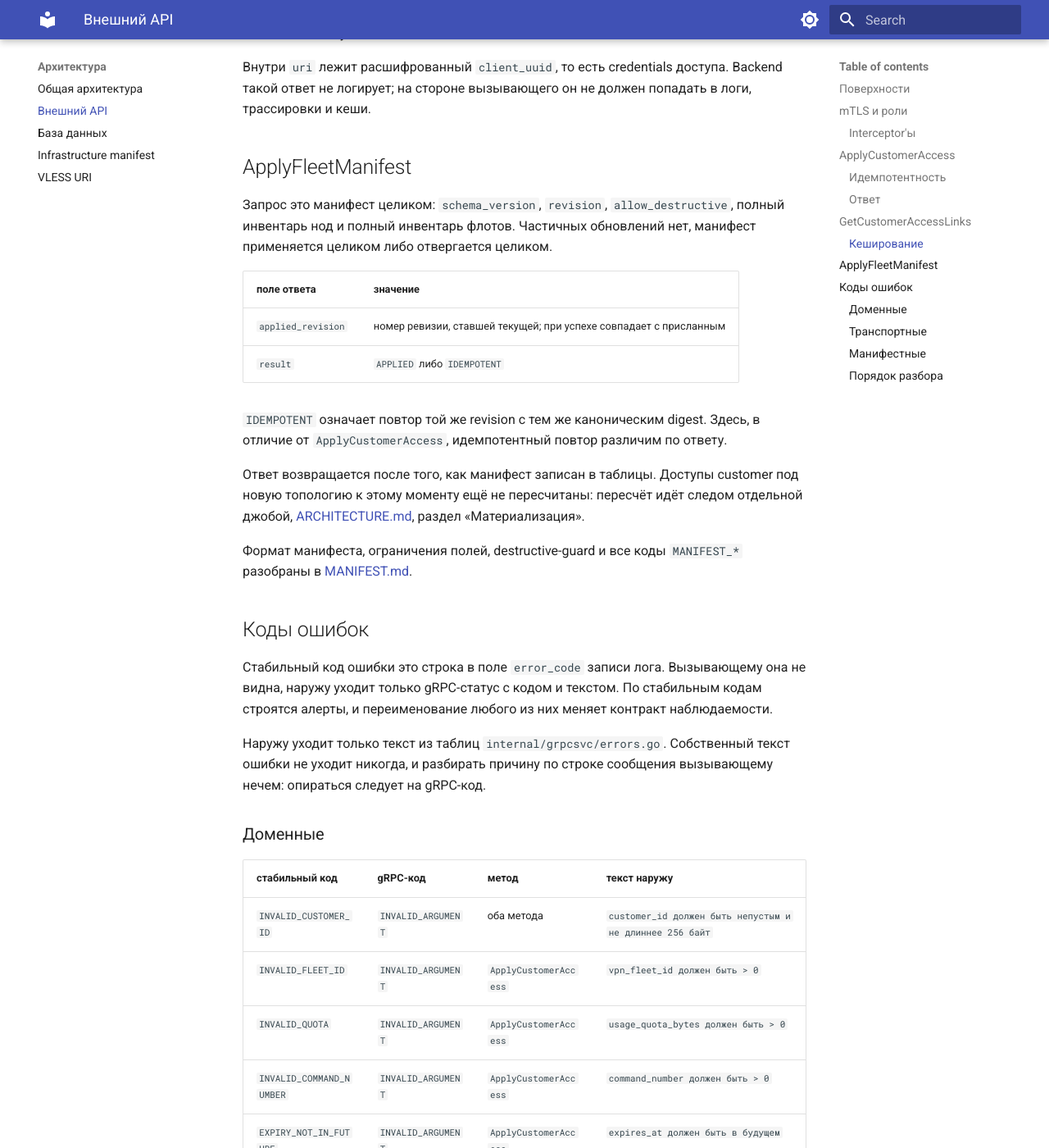
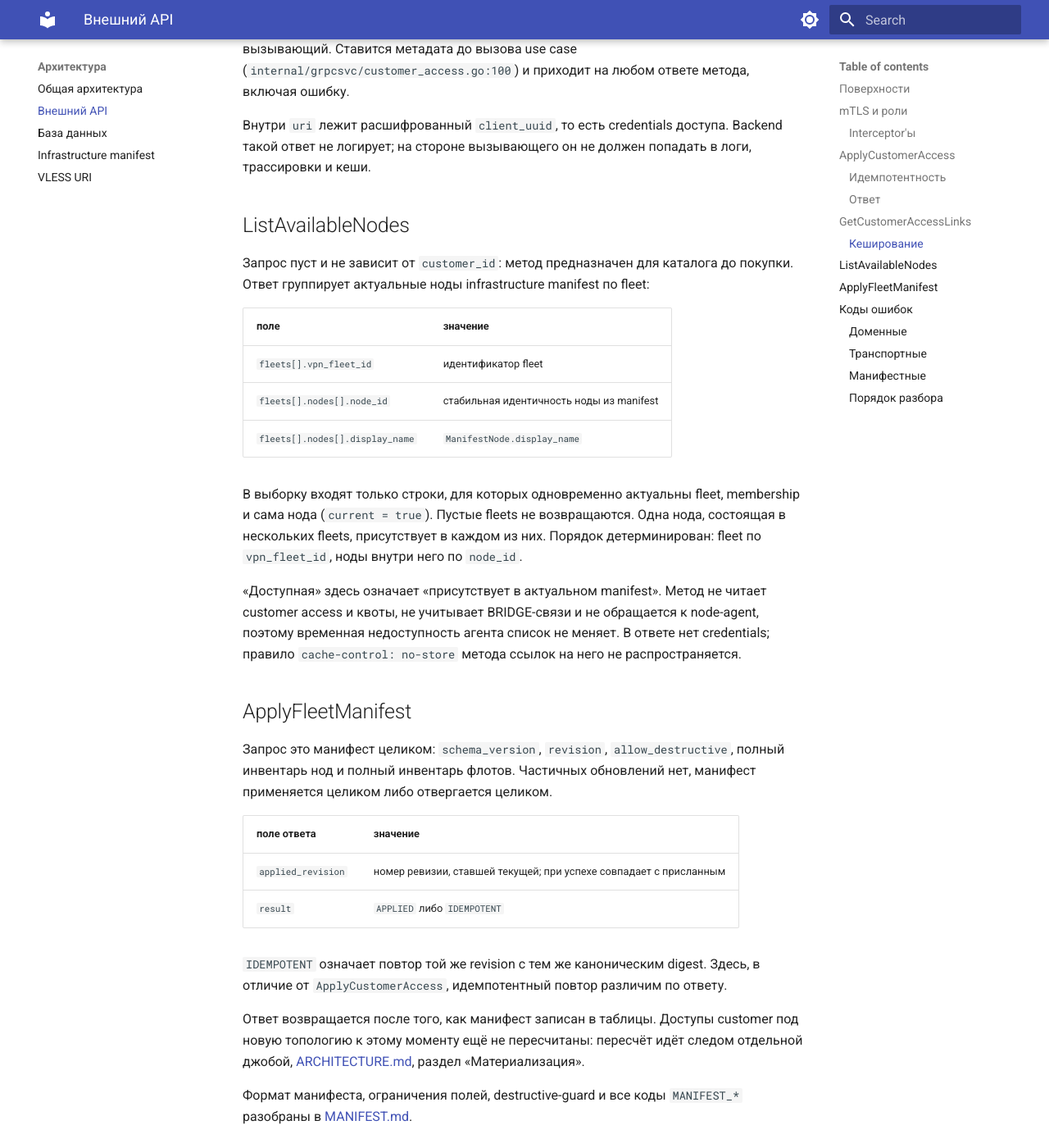
Before and after one commit to SpiritTechDevelopment/SpiritVPN, an MkDocs documentation site: the page built from docs/API.md, in a window 1280 px wide and 1400 px high, scrolled down 6147 px. Shown: the whole window at 82% size. Built offline with MkDocs 1.6.1 and Material for MkDocs 9.7.7, drawn with Linux system fonts in a browser that asks for light colours; some of the changed text lies outside the part shown.

Commit message:
docs: обновлена документация по новому rpc ListAvailiableNodes

```diff
--- a/docs/API.md
+++ b/docs/API.md
@@ -15,6 +15,7 @@
 |---|---|---|---|
 | `CustomerAccessService` | `ApplyCustomerAccess` | `customer-access-writer` | product-сервис |
 | `CustomerAccessService` | `GetCustomerAccessLinks` | `customer-access-reader` | product-сервис |
+| `CustomerAccessService` | `ListAvailableNodes` | `customer-access-reader` | product-сервис |
 | `ManifestService` | `ApplyFleetManifest` | `manifest-writer` | infrastructure CI/CD |
 
 Файлы контракта: `proto/spiritvpn/customer/v1/customer.proto` и
@@ -225,6 +226,28 @@ HTTP-заголовок: никакой промежуточный слой её
 Backend такой ответ не логирует; на стороне вызывающего он не должен попадать в
 логи, трассировки и кеши.
 
+## ListAvailableNodes
+
+Запрос пуст и не зависит от `customer_id`: метод предназначен для каталога до
+покупки. Ответ группирует актуальные ноды infrastructure manifest по fleet:
+
+| поле | значение |
+|---|---|
+| `fleets[].vpn_fleet_id` | идентификатор fleet |
+| `fleets[].nodes[].node_id` | стабильная идентичность ноды из manifest |
+| `fleets[].nodes[].display_name` | `ManifestNode.display_name` |
+
+В выборку входят только строки, для которых одновременно актуальны fleet,
+membership и сама нода (`current = true`). Пустые fleets не возвращаются. Одна
+нода, состоящая в нескольких fleets, присутствует в каждом из них. Порядок
+детерминирован: fleet по `vpn_fleet_id`, ноды внутри него по `node_id`.
+
+«Доступная» здесь означает «присутствует в актуальном manifest». Метод не читает
+customer access и квоты, не учитывает BRIDGE-связи и не обращается к node-agent,
+поэтому временная недоступность агента список не меняет. В ответе нет
+credentials; правило `cache-control: no-store` метода ссылок на него не
+распространяется.
+
 ## ApplyFleetManifest
 
 Запрос это манифест целиком: `schema_version`, `revision`, `allow_destructive`,
@@ -260,7 +283,7 @@ Backend такой ответ не логирует; на стороне выз
 
 | стабильный код | gRPC-код | метод | текст наружу |
 |---|---|---|---|
-| `INVALID_CUSTOMER_ID` | `INVALID_ARGUMENT` | оба метода | `customer_id должен быть непустым и не длиннее 256 байт` |
+| `INVALID_CUSTOMER_ID` | `INVALID_ARGUMENT` | `ApplyCustomerAccess`, `GetCustomerAccessLinks` | `customer_id должен быть непустым и не длиннее 256 байт` |
 | `INVALID_FLEET_ID` | `INVALID_ARGUMENT` | `ApplyCustomerAccess` | `vpn_fleet_id должен быть > 0` |
 | `INVALID_QUOTA` | `INVALID_ARGUMENT` | `ApplyCustomerAccess` | `usage_quota_bytes должен быть > 0` |
 | `INVALID_COMMAND_NUMBER` | `INVALID_ARGUMENT` | `ApplyCustomerAccess` | `command_number должен быть > 0` |
```
Also changed, not shown: other parts of docs/API.md (+6 -6 lines), CHANGELOG.md (+1 -0 lines), README.md (+31 -4 lines), docs/ARCHITECTURE.md (+14 -0 lines), docs/DATABASE.md (+9 -3 lines), docs/MANIFEST.md (+4 -3 lines), docs/TESTING.md (+9 -8 lines), docs/index.md (+2 -1 lines).
